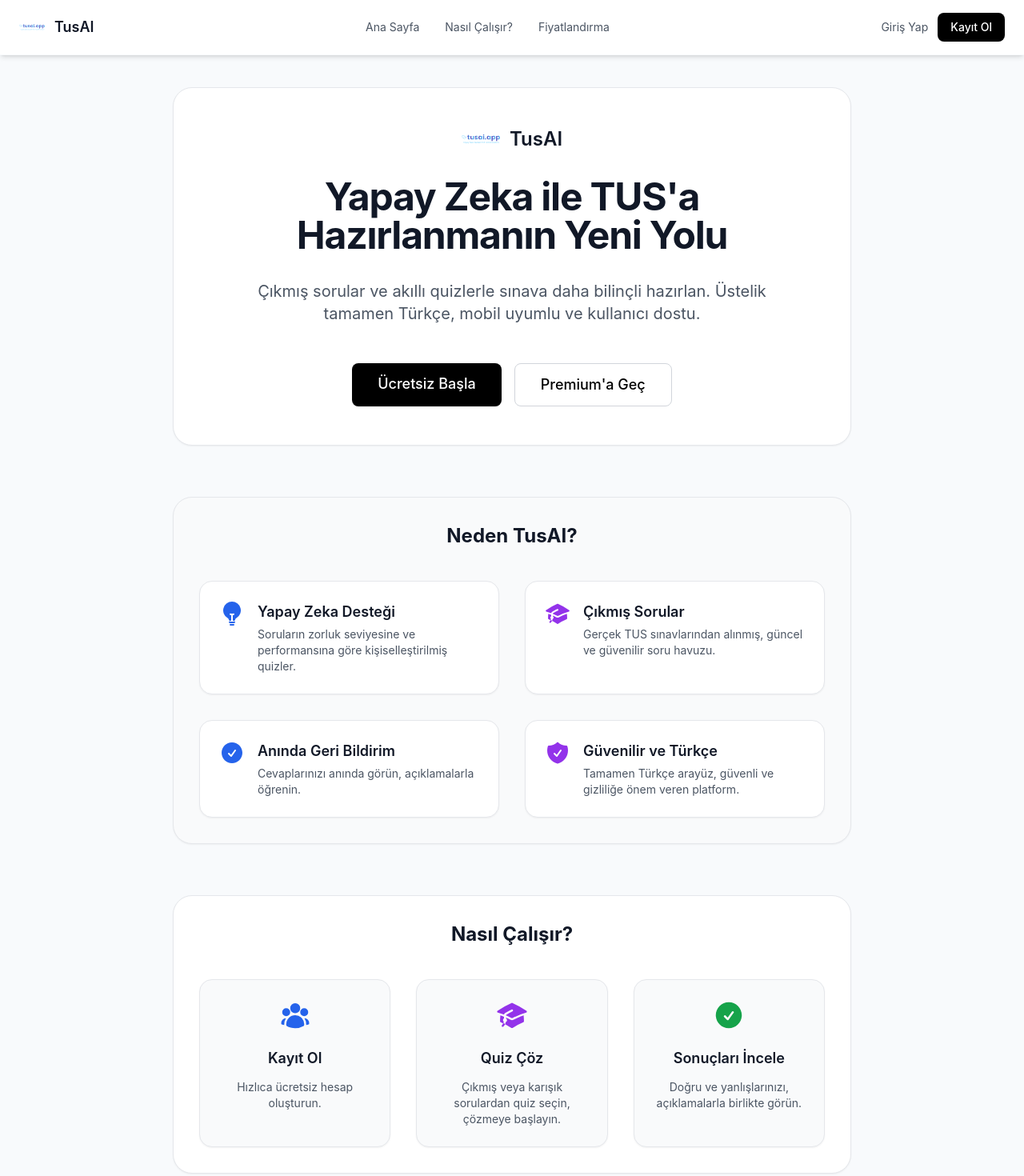
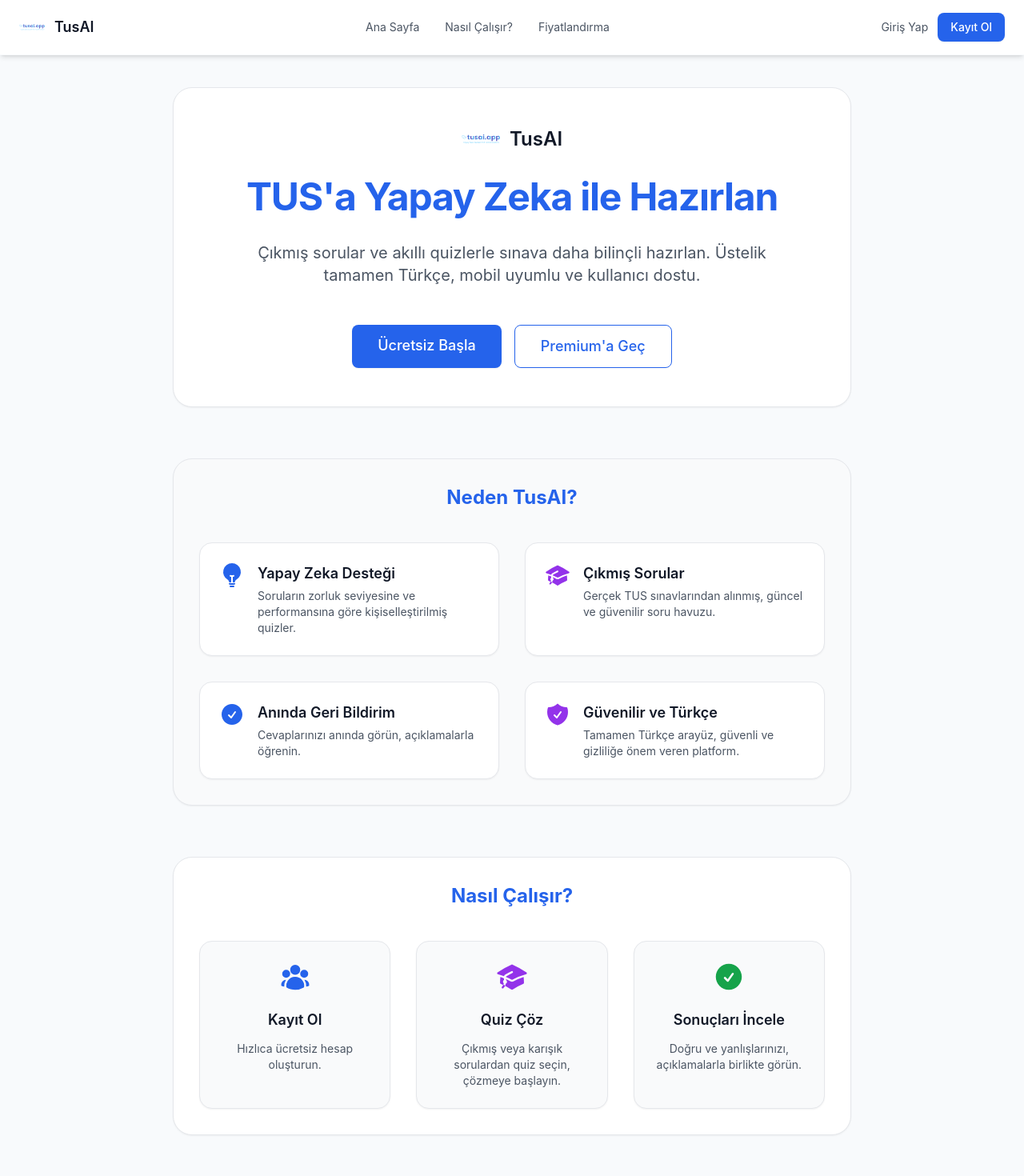
Before and after one commit to BerkinSi/tusai-app, a Next.js app: page / in a window 1280 px wide. Shown: the top 1470 px of the page at 80% size. Built offline with nearby package versions, Linux system fonts and the light colour scheme; no server answers.

Commit message:
Update navbar and hero section to match colorful website style - Change buttons from black to blue to match rest of site - Update navigation hover states to use blue colors - Make hero section headings blue to match brand colors - Ensure consistency with the colorful design system

```diff
--- a/src/app/HomeClient.tsx
+++ b/src/app/HomeClient.tsx
@@ -57,8 +57,8 @@
           <Image src="/logo.svg" alt="TusAI Logo" width={48} height={48} className="flex-shrink-0" />
           <span className="font-semibold text-2xl text-gray-900 dark:text-white">TusAI</span>
         </div>
-        <h1 className="text-4xl sm:text-5xl font-bold tracking-tight mb-2 text-gray-900 dark:text-white">
-          Yapay Zeka ile TUS&apos;a Hazırlanmanın Yeni Yolu
+        <h1 className="text-4xl sm:text-5xl font-bold tracking-tight mb-2 text-blue-600">
+          TUS&apos;a Yapay Zeka ile Hazırlan
         </h1>
         <p className="text-lg sm:text-xl text-gray-600 dark:text-gray-300 max-w-2xl mx-auto mb-6">
           Çıkmış sorular ve akıllı quizlerle sınava daha bilinçli hazırlan. Üstelik tamamen Türkçe, mobil uyumlu ve kullanıcı dostu.
@@ -66,13 +66,13 @@
         <div className="flex flex-col sm:flex-row gap-4 justify-center">
           <Link
             href="/kayit"
-            className="bg-black dark:bg-white text-white dark:text-black font-medium px-8 py-3 rounded-md shadow-sm hover:shadow-md transition-all duration-200 text-lg"
+            className="bg-blue-600 hover:bg-blue-700 text-white font-medium px-8 py-3 rounded-md shadow-sm hover:shadow-md transition-all duration-200 text-lg"
           >
             Ücretsiz Başla
           </Link>
           <a
             href="/pricing"
-            className="text-black dark:text-white border border-gray-300 dark:border-gray-600 font-medium px-8 py-3 rounded-md hover:bg-gray-50 dark:hover:bg-gray-800 transition-all duration-200 text-lg"
+            className="text-blue-600 border border-blue-600 font-medium px-8 py-3 rounded-md hover:bg-blue-50 dark:hover:bg-blue-900/20 transition-all duration-200 text-lg"
           >
             Premium&apos;a Geç
           </a>
@@ -81,7 +81,7 @@
 
       {/* Why TusAI Section */}
       <section className="flex flex-col items-center gap-8 bg-gray-50 dark:bg-gray-800 rounded-xl shadow-sm border border-gray-200 dark:border-gray-700 p-8">
-        <h2 className="text-2xl font-bold mb-2 text-gray-900 dark:text-white">Neden TusAI?</h2>
+        <h2 className="text-2xl font-bold mb-2 text-blue-600">Neden TusAI?</h2>
         <div className="grid grid-cols-1 sm:grid-cols-2 gap-8 w-full">
           {features.map((f, i) => (
             <div key={i} className="flex items-start gap-4 p-6 rounded-lg bg-white dark:bg-gray-900 border border-gray-200 dark:border-gray-700 shadow-sm">
@@ -97,7 +97,7 @@
 
       {/* How It Works Section */}
       <section className="flex flex-col items-center gap-8 bg-white dark:bg-gray-900 rounded-xl shadow-sm border border-gray-200 dark:border-gray-700 p-8">
-        <h2 className="text-2xl font-bold mb-2 text-gray-900 dark:text-white">Nasıl Çalışır?</h2>
+        <h2 className="text-2xl font-bold mb-2 text-blue-600">Nasıl Çalışır?</h2>
         <div className="grid grid-cols-1 sm:grid-cols-3 gap-8 w-full">
           {steps.map((s, i) => (
             <div key={i} className="flex flex-col items-center gap-3 p-6 rounded-lg bg-gray-50 dark:bg-gray-800 border border-gray-200 dark:border-gray-700 shadow-sm">
@@ -111,7 +111,7 @@
 
       {/* Trust Section */}
       <section className="flex flex-col items-center gap-4 bg-gray-50 dark:bg-gray-800 rounded-xl shadow-sm border border-gray-200 dark:border-gray-700 p-6">
-        <h2 className="text-xl font-bold text-gray-900 dark:text-white">TUS Adaylarının Güvendiği Platform</h2>
+        <h2 className="text-xl font-bold text-blue-600">TUS Adaylarının Güvendiği Platform</h2>
         <p className="text-gray-600 dark:text-gray-300 text-center max-w-xl">
           1000+ TUS adayı tarafından güvenle kullanılan, yapay zeka destekli quiz platformu. Hemen ücretsiz deneyin ve sınava bir adım önde başlayın!
         </p>
--- a/src/app/NavbarClient.tsx
+++ b/src/app/NavbarClient.tsx
@@ -22,19 +22,19 @@
         <div className="flex gap-8 items-center">
           <Link
             href="/"
-            className="text-sm text-gray-600 dark:text-gray-300 hover:text-gray-900 dark:hover:text-white transition-colors duration-200"
+            className="text-sm text-gray-600 dark:text-gray-300 hover:text-blue-600 dark:hover:text-blue-400 transition-colors duration-200"
           >
             Ana Sayfa
           </Link>
           <Link
             href="/nasil-calisir"
-            className="text-sm text-gray-600 dark:text-gray-300 hover:text-gray-900 dark:hover:text-white transition-colors duration-200"
+            className="text-sm text-gray-600 dark:text-gray-300 hover:text-blue-600 dark:hover:text-blue-400 transition-colors duration-200"
           >
             Nasıl Çalışır?
           </Link>
           <Link
             href="/pricing"
-            className="text-sm text-gray-600 dark:text-gray-300 hover:text-gray-900 dark:hover:text-white transition-colors duration-200"
+            className="text-sm text-gray-600 dark:text-gray-300 hover:text-blue-600 dark:hover:text-blue-400 transition-colors duration-200"
           >
             Fiyatlandırma
           </Link>
@@ -42,13 +42,13 @@
         <div className="flex gap-3 items-center">
           <Link
             href="/giris"
-            className="text-sm text-gray-600 dark:text-gray-300 hover:text-gray-900 dark:hover:text-white transition-colors duration-200"
+            className="text-sm text-gray-600 dark:text-gray-300 hover:text-blue-600 dark:hover:text-blue-400 transition-colors duration-200"
           >
             Giriş Yap
           </Link>
           <Link
             href="/kayit"
-            className="text-sm bg-black dark:bg-white text-white dark:text-black px-4 py-2 rounded-md shadow-sm hover:shadow-md transition-all duration-200 font-medium"
+            className="text-sm bg-blue-600 hover:bg-blue-700 text-white px-4 py-2 rounded-md shadow-sm hover:shadow-md transition-all duration-200 font-medium"
           >
             Kayıt Ol
           </Link>
@@ -71,7 +71,7 @@
       <div className="flex-1 flex justify-center">
         <Link
           href="/quiz/new"
-          className="bg-black dark:bg-white text-white dark:text-black font-medium px-4 py-2 rounded-md shadow-sm hover:shadow-md transition-all duration-200 flex items-center gap-2"
+          className="bg-blue-600 hover:bg-blue-700 text-white font-medium px-4 py-2 rounded-md shadow-sm hover:shadow-md transition-all duration-200 flex items-center gap-2"
         >
           <DocumentTextIcon className="w-4 h-4" />
           Yeni Quiz Oluştur
@@ -96,7 +96,7 @@
           <div className="absolute right-0 mt-2 w-64 bg-white dark:bg-gray-900 border border-gray-200 dark:border-gray-700 rounded-lg shadow-lg z-50">
             <div className="p-4 border-b border-gray-200 dark:border-gray-700">
               <div className="flex items-center gap-3">
-                <UserIcon className="w-8 h-8 text-gray-600 dark:text-gray-300" />
+                <UserIcon className="w-8 h-8 text-blue-600" />
                 <div>
                   <div className="font-medium text-gray-900 dark:text-white">
                     {profile?.full_name || user?.email}
```
